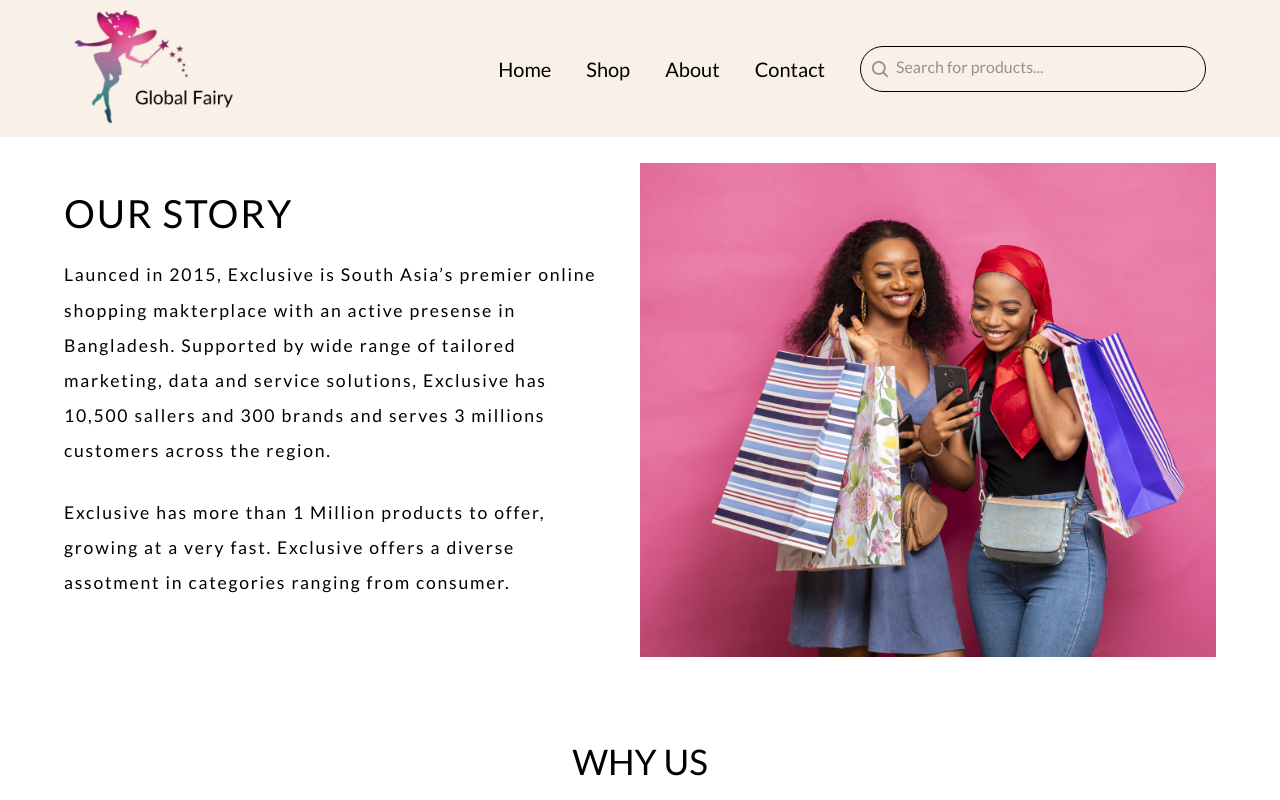
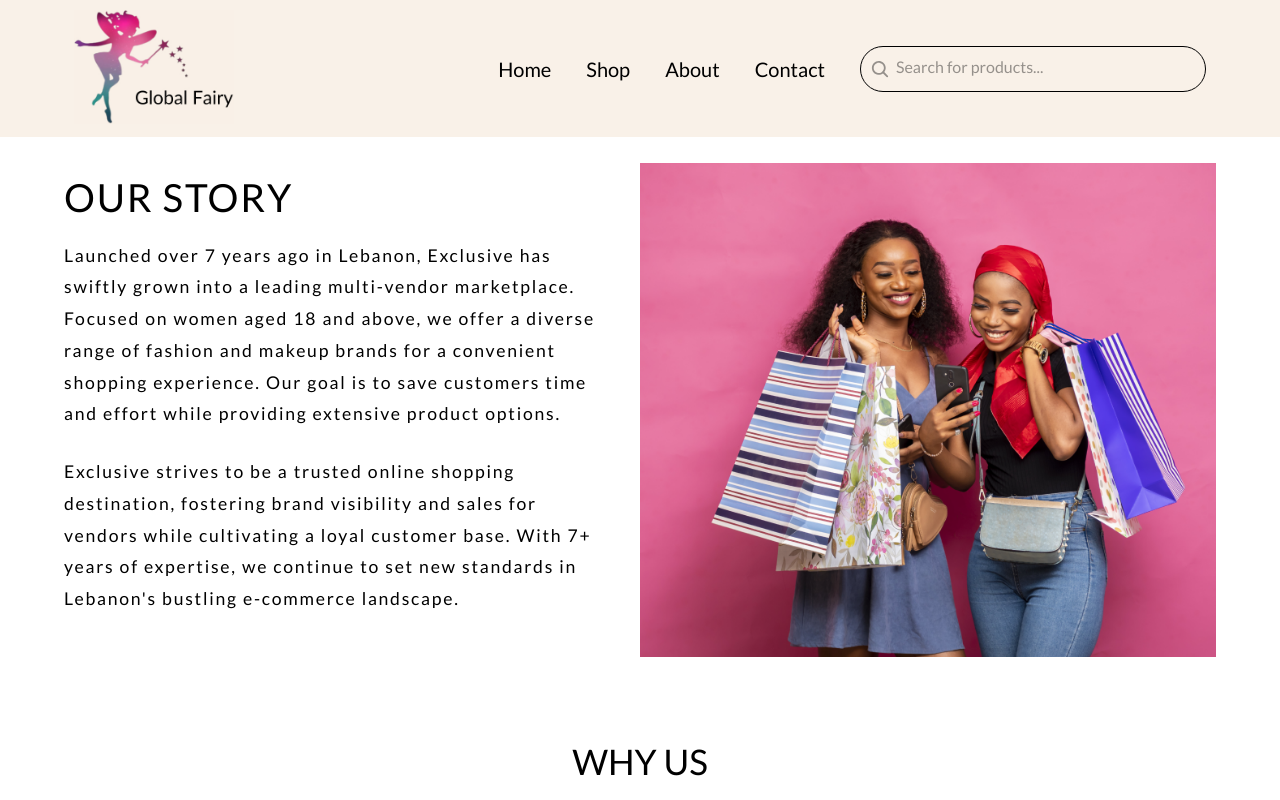
Before and after one commit to YahyaNashar22/Global-Fairy-front-end, a React (Create React App) app in the folder global-fairy/: page /about in a window 1280 px wide. Shown: the top 800 px of the page. Built offline with nearby package versions, Linux system fonts and the light colour scheme.

Commit message:
about page edits

```diff
--- a/global-fairy/src/pages/About/About.js
+++ b/global-fairy/src/pages/About/About.js
@@ -12,11 +12,15 @@ const About = () => {
             <div className={style.container}>
                 <div className={style.text}>
                     <h2 className={style.aboutTitle}>OUR STORY</h2>
-                    <p>Launced in 2015, Exclusive is South Asia’s premier online shopping makterplace with an active presense in
+                    <p>
+                    Launched over 7 years ago in Lebanon, Exclusive has swiftly grown into a leading multi-vendor marketplace. Focused on women aged 18 and above, we offer a diverse range of fashion and makeup brands for a convenient shopping experience. Our goal is to save customers time and effort while providing extensive product options.                    </p>
+                    <p>
+                    Exclusive strives to be a trusted online shopping destination, fostering brand visibility and sales for vendors while cultivating a loyal customer base. With 7+ years of expertise, we continue to set new standards in Lebanon's bustling e-commerce landscape.                    </p>
+                    {/* <p>Launced in 2015, Exclusive is South Asia’s premier online shopping makterplace with an active presense in
                         Bangladesh. Supported by wide range of tailored marketing, data and service solutions, Exclusive has
                         10,500 sallers and 300 brands and serves 3 millions customers across the region.</p>
                     <p>  Exclusive has more than 1 Million products to offer, growing at a very fast. Exclusive offers a diverse
-                        assotment in categories ranging from consumer. </p>
+                        assotment in categories ranging from consumer. </p> */}
                 </div>
                 <div className={style.image}>
                     <img src={about} alt="About Us" />
@@ -33,7 +37,7 @@ const About = () => {
                         </div>
                         <div>
                             <div className={style.phrase}>
-                                <p style={{ fontWeight: 'bold' , fontSize:'1.3em' }}>HIGH QUALITY</p>
+                                <p style={{ fontWeight: 'bold', fontSize: '1.3em' }}>HIGH QUALITY</p>
                                 <p>Hight quality original brands </p>
                             </div>
                         </div>
@@ -46,7 +50,7 @@ const About = () => {
                         </div>
                         <div>
                             <div className={style.phrase}>
-                                <p style={{ fontWeight: 'bold', fontSize:'1.3em' }}>CUSTOMER SERVICE</p>
+                                <p style={{ fontWeight: 'bold', fontSize: '1.3em' }}>CUSTOMER SERVICE</p>
                                 <p>Friendly customer suppor</p>
                             </div>
                         </div>
@@ -59,7 +63,7 @@ const About = () => {
                         </div>
                         <div>
                             <div className={style.phrase}>
-                                <p style={{ fontWeight: 'bold', fontSize:'1.3em' }}>MONEY BACK GUARANTEE</p>
+                                <p style={{ fontWeight: 'bold', fontSize: '1.3em' }}>MONEY BACK GUARANTEE</p>
                                 <p>We reurn money within 30 days</p>
                             </div>
                         </div>
@@ -71,7 +75,7 @@ const About = () => {
                             </div>
                         </div>
                         <div className={style.phrase}>
-                            <p style={{ fontWeight: 'bold', fontSize:'1.3em' }}>FAST DELIVERY</p>
+                            <p style={{ fontWeight: 'bold', fontSize: '1.3em' }}>FAST DELIVERY</p>
                             <p>Fast delivery all over Lebanon</p>
                         </div>
                     </div>
--- a/global-fairy/src/pages/About/About.module.css
+++ b/global-fairy/src/pages/About/About.module.css
@@ -21,7 +21,7 @@
 
 .text {
     width: 50%;
-    line-height: 2em;
+    line-height: 1.8em;
     font-size: 1.1em;
     letter-spacing: 0.1em;
     padding-right: 3%;
```
